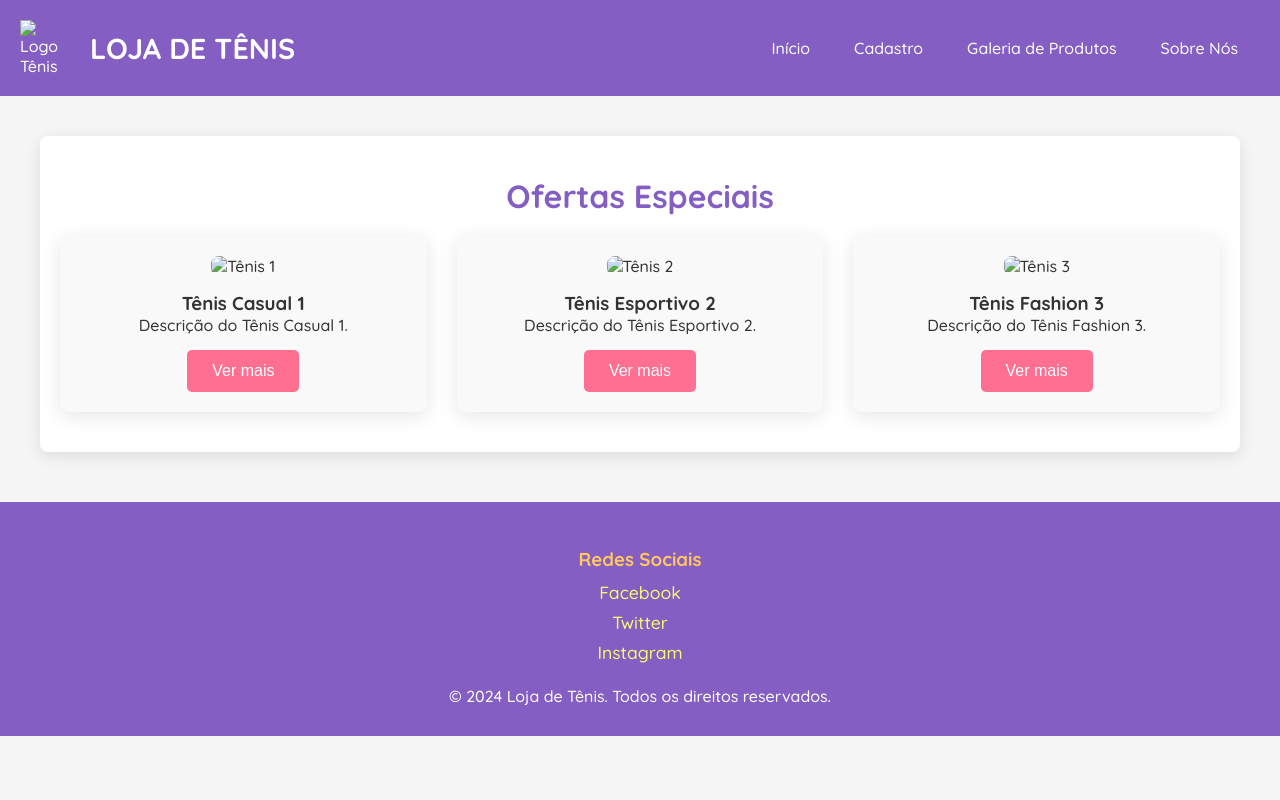
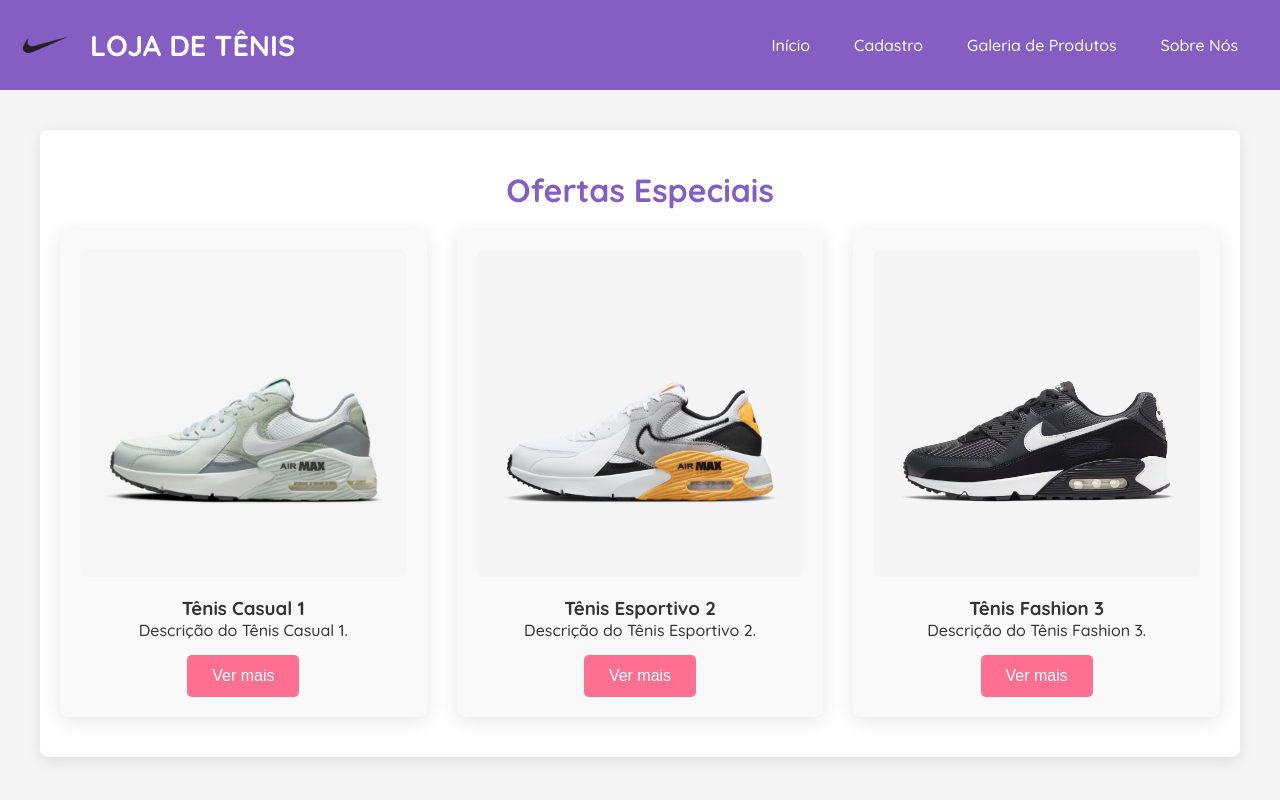
Before and after one commit to nathyszpaiva/cookiesv1, a plain HTML site: page index.html in a window 1280 px wide. Shown: the top 800 px of the page. Drawn offline with Linux system fonts and the light colour scheme; files that its build step writes are made by us from their sources.

Commit message:
Update index.html

```diff
--- a/index.html
+++ b/index.html
@@ -3,7 +3,7 @@
 <head>
     <meta charset="UTF-8">
     <meta name="viewport" content="width=device-width, initial-scale=1.0">
-    <link rel="stylesheet" href="css/style.css">
+    <link rel="stylesheet" href="style.css">
     <link rel="shortcut icon" href="img/iconee.png" type="image/x-icon">
     <title>Loja de Tênis</title>
 </head>
@@ -22,7 +22,7 @@
 
     <!-- Cabeçalho com logo e menu de navegação -->
     <header>
-        <img src="img/iconee.png" alt="Logo Tênis">
+        <img src="iconee.png" alt="Logo Tênis">
         <h1>Loja de Tênis</h1>
         <nav>
             <ul>
@@ -40,21 +40,21 @@
         <h2>Ofertas Especiais</h2>
         <div class="produtos-container">
             <div class="produto">
-                <img src="img/img1.webp" alt="Tênis 1">
+                <img src="img1.webp" alt="Tênis 1">
                 <h3>Tênis Casual 1</h3>
                 <p>Descrição do Tênis Casual 1.</p>
                 <a href="#"><button class="comprar-btn">Ver mais</button></a>
             </div>
 
             <div class="produto">
-                <img src="img/img2.avif" alt="Tênis 2">
+                <img src="img2.avif" alt="Tênis 2">
                 <h3>Tênis Esportivo 2</h3>
                 <p>Descrição do Tênis Esportivo 2.</p>
                 <a href="#"><button class="comprar-btn">Ver mais</button></a>
             </div>
 
             <div class="produto">
-                <img src="img/img3.avif" alt="Tênis 3">
+                <img src="img3.avif" alt="Tênis 3">
                 <h3>Tênis Fashion 3</h3>
                 <p>Descrição do Tênis Fashion 3.</p>
                 <a href="#"><button class="comprar-btn">Ver mais</button></a>
```
